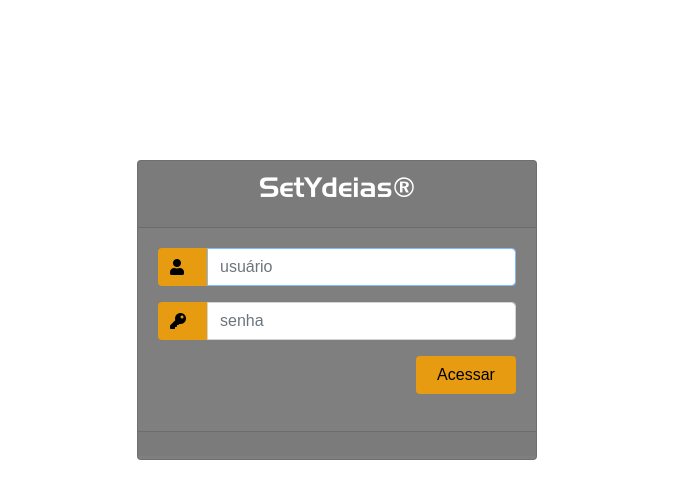
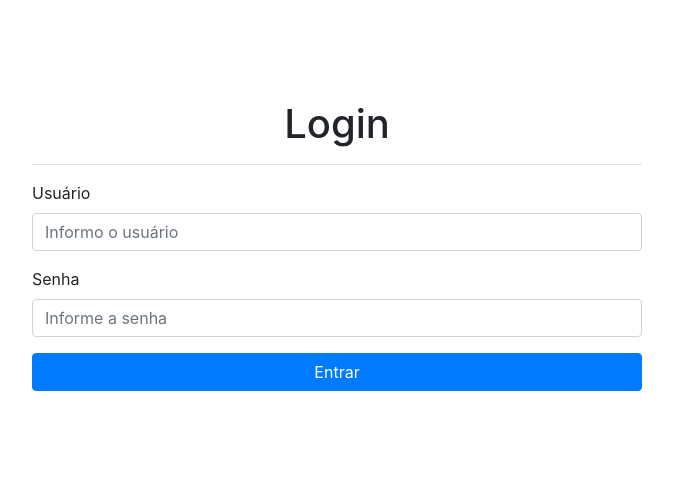
Before and after one commit to NetoMarcalDev/app-sty-dashboard, a React (Create React App) app: page / in a window 1280 px wide. Shown: the top 498 px of the page, without its empty margins (303-976 px from the left). Built offline with nearby package versions, Linux system fonts and the light colour scheme; a web font is replaced by a local one.

Commit message:
Reestruturando rotas

```diff
--- /dev/null
+++ b/src/App.css
@@ -0,0 +1,6 @@
+.App {
+    display: flex;
+    align-items: center;
+    justify-content: center;
+    margin-top: 100px;
+}
--- a/src/App.js
+++ b/src/App.js
@@ -1,10 +1,13 @@
-import React from 'react';
-import AppRoutes from './AppRoutes';
+import React, { Component } from 'react';
+import './App.css';
+import Routes from './AppRoutes';
 
-export default function App() {
-  return (
-    <>
-     <AppRoutes />
-    </>
-  );
+export default class App extends Component {
+  render() {
+    return(
+      <div className='App'>
+        <Routes />
+      </div>
+    )
+  }
 }
--- a/src/AppRoutes.jsx
+++ b/src/AppRoutes.jsx
@@ -1,10 +1,9 @@
 import React from 'react';
 import { BrowserRouter as Router, Switch, Route } from 'react-router-dom';
-import LoginPage from './pages/Login/index';
-import DashboardPage from './pages/Dashbosard/index';
-import LogOut from './pages/LogOut/index';
-
+import Login from './pages/Login';
+import Dashboard from './pages/Dashboard';
 import PrivateRoute from './auth';
+import LogOut from './pages/LogOut';
 
 //import { AuthProvider } from './contexts/auth';
 
@@ -13,9 +12,9 @@
   return (
     <Router>
       <Switch>
-        <Route exact path='/' component={ LoginPage } />
-        <PrivateRoute path='/admin' component={ DashboardPage } />
-        <Route exact path='/logout' component={ LogOut } />
+        <Route exact path="/" component={ Login } />
+        <PrivateRoute path="/admin" component={ Dashboard } />
+        <Route exact path="/logout" component={ LogOut } />
       </Switch>
     </Router>
   );
--- a/src/auth.js
+++ b/src/auth.js
@@ -1,22 +1,23 @@
 import React from 'react';
-
 import { Route, Redirect } from 'react-router-dom';
 
 const isAuth = () => {
+
     console.log(localStorage.getItem('token'))
-    if (localStorage.getItem('token') !== '') {
+
+    if (localStorage.getItem('token') !== null) {
         return true;
     }
     return false;
-}
+};
 
 const PrivateRoute = ({component: Component, ...rest }) => {
     return (
         <Route
-            {... rest }
+            {...rest }
             render={ props =>
                 isAuth() ? (
-                    <Component { ...props } />
+                    <Component {...props} />
                 ): (
                     <Redirect
                         to={{
@@ -26,7 +27,7 @@
                     />
                 )}
         />
-    )
+    );
 }
 
 export default PrivateRoute;
--- a/src/components/Dashboard/index.jsx
+++ /dev/null
@@ -1,14 +0,0 @@
-import React from 'react';
-import { Link } from 'react-router-dom';
-
-
-export default function Dashboard(props) {
-
-    return(
-        <>
-            <h2>Dashboard</h2>
-            <p>Usuário logado: { props.user.description_user }</p>
-            <Link to='/logout'>Sair</Link>
-        </>
-    )
-}
--- /dev/null
+++ b/src/components/Header/index.js
@@ -0,0 +1,9 @@
+import React from 'react';
+
+const Header = ({title}) => (
+    <header>
+        <h1 className='text-center'> { title }</h1>
+    </header>
+);
+
+export default Header;
--- a/src/components/Login/index.jsx
+++ b/src/components/Login/index.jsx
@@ -43,11 +43,11 @@
 
                 if (resp.status === 200) {
 
-                  User.default.id_user =  resp.data.user.id_user;
+                  /*User.default.id_user =  resp.data.user.id_user;
                   User.default.description_user =  resp.data.user.description_user;
                   User.default.access_token =  resp.data.access_token;
                   User.default.token_type =  resp.data.token_type;
-                  User.default.expires_in =  resp.data.expires_in;
+                  User.default.expires_in =  resp.data.expires_in;*/
 
                   localStorage.setItem('token', resp.data.access_token)
                   props.props.history.push("/admin");
--- /dev/null
+++ b/src/pages/Dashboard/index.jsx
@@ -0,0 +1,16 @@
+import React, { Component } from 'react';
+import { Link } from 'react-router-dom';
+import Header from '../../components/Header';
+
+export default class Dashboard extends Component {
+
+    render() {
+        return(
+            <div>
+                <Header title='Dashboard' />
+                <hr className="my-3"/>
+                <Link to="/logout" className="btn btn-outline-primary">SAIR</Link>
+            </div>
+        )
+    }
+}
--- a/src/pages/Dashbosard/index.jsx
+++ /dev/null
@@ -1,10 +0,0 @@
-import React from 'react';
-import Dashboard from '../../components/Dashboard/index';
-import UserSettings from '../../globals/UserSettings';
-
-export default function DashboardPage() {
-
-    return(
-        <Dashboard user={ UserSettings.default } />
-    )
-}
--- a/src/pages/Login/index.jsx
+++ b/src/pages/Login/index.jsx
@@ -1,11 +1,68 @@
-import React from 'react';
-import Login from '../../components/Login/index';
+import React, { Component } from 'react';
+import { Form, FormGroup, Label, Input, Button, Alert } from 'reactstrap';
+import Header from '../../components/Header';
 
-export default function LoginPage(props) {
+export default class Login extends Component {
 
-    return(
-        <>
-            <Login props={ props } />
-        </>
-    )
+    constructor(props) {
+        super(props)
+        this.state = {
+            message: this.props.location.state ? this.props.location.state.message : '',
+        }
+    }
+
+    singIn = () => {
+
+        const data = { description_user: this.description_user, password_user: this.password_user };
+
+        const requestInfo = {
+            method: 'POST',
+            body: JSON.stringify(data),
+            headers: new Headers({
+                'Content-Type': 'application/json'
+            }),
+        };
+
+        fetch('https://fortalcenter.com.br:3001/api/painel/users/login', requestInfo)
+            .then(response => {
+                if (response.ok) {
+                    return response.json()
+                }
+                throw new Error("Login inválido!");
+            })
+            .then(token => {
+                localStorage.setItem('token', token);
+                this.props.history.push("/admin");
+                return;
+            })
+            .catch(e => {
+                this.setState({ message: e.message })
+            });
+
+    }
+
+    render() {
+        return(
+            <div className='col-md-6'>
+                <Header title="Login" />
+                <hr className='my-3'/>
+                {
+                    this.state.message !== '' ? (
+                        <Alert color='danger'>{ this.state.message }</Alert>
+                    ) : ''
+                }
+                <Form>
+                    <FormGroup>
+                        <Label for='description_user'>Usuário</Label>
+                        <Input type='text' id='description_user' onChange={e => this.description_user = e.target.value } placeholder='Informo o usuário' />
+                    </FormGroup>
+                    <FormGroup>
+                        <Label for='password_user'>Senha</Label>
+                        <Input type='password' id='password_user' onChange={e => this.password_user = e.target.value } placeholder='Informe a senha' />
+                    </FormGroup>
+                    <Button color='primary' block onClick={this.singIn}>Entrar </Button>
+                </Form>
+            </div>
+        )
+    }
 }
```
Also changed, not shown: src/pages/Dashboard/style.css (added).
